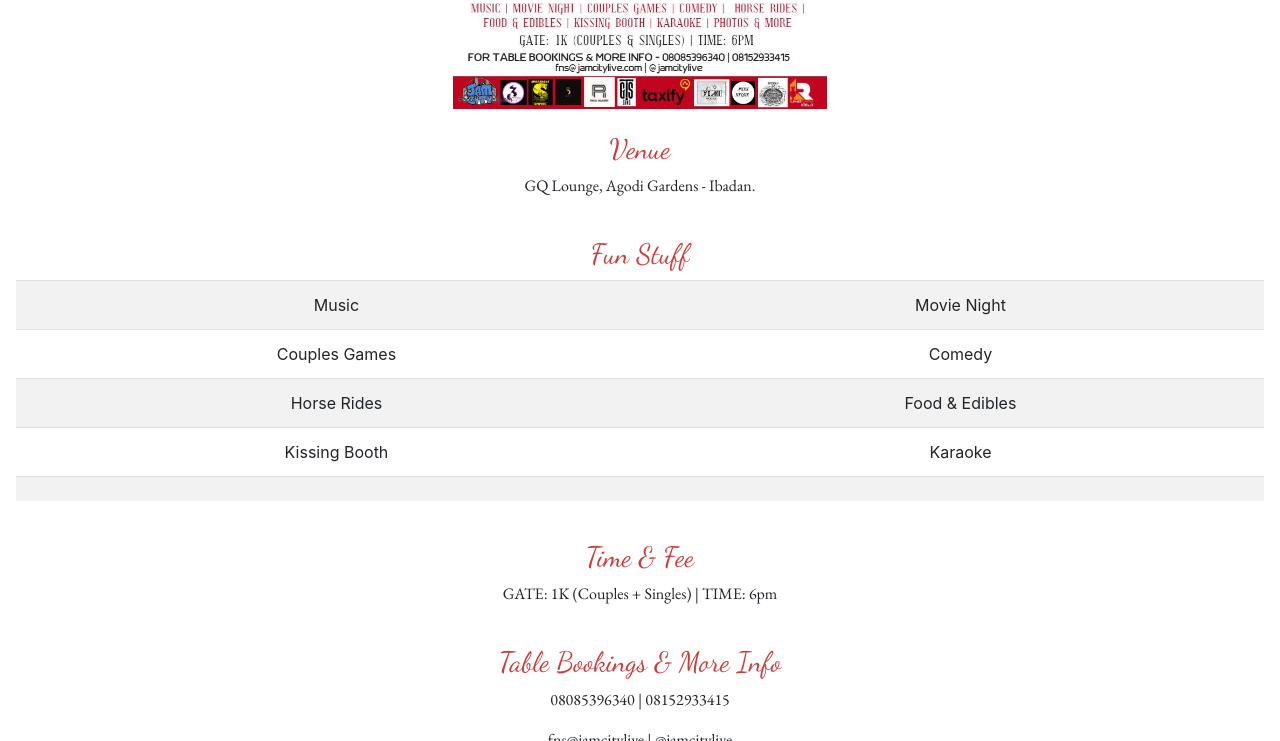
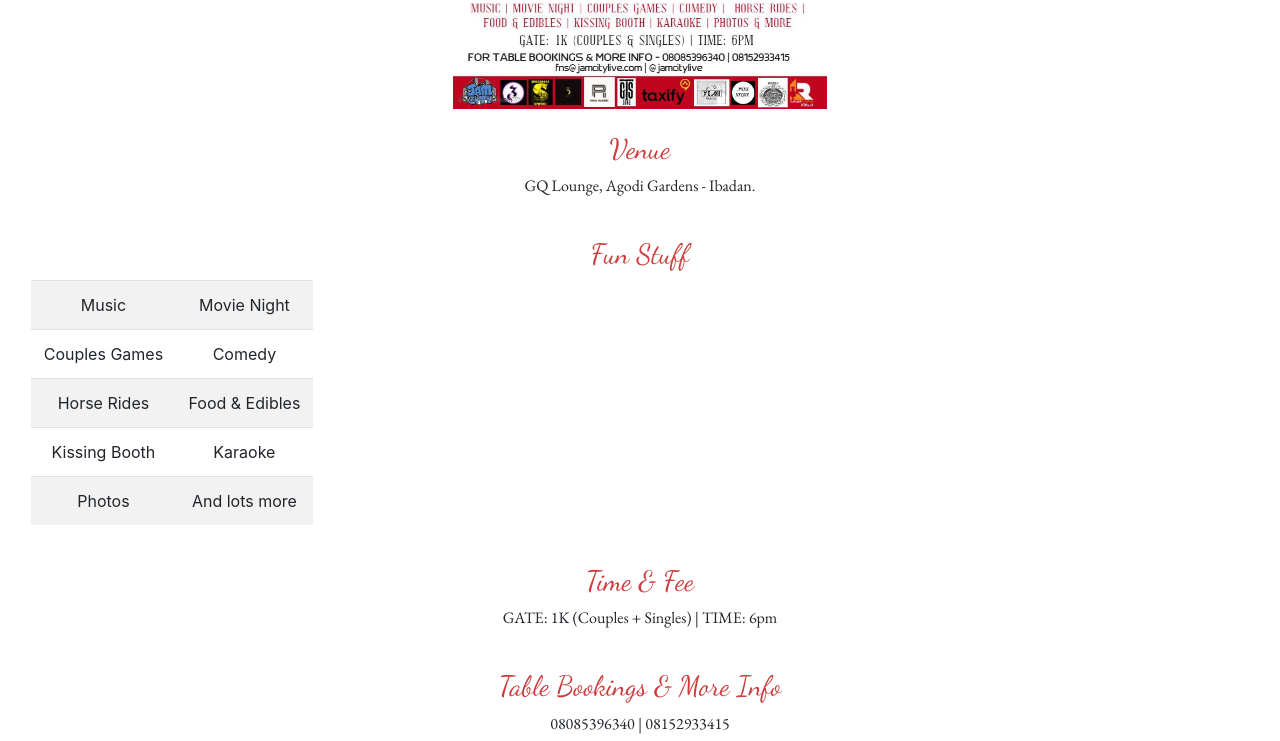
Before and after one commit to poetrique/fns-valentines, a website: page index.html in a window 1280 px wide. Shown: the part 449-1190 px from the top of the page. Drawn offline with nearby package versions, Linux system fonts and the light colour scheme.

Commit message:
building event webpage

```diff
--- a/index.html
+++ b/index.html
@@ -29,6 +29,9 @@
 
     <span class="info">
       <h3 class="key">Fun Stuff</h3>
+      <div class="container-fluid">
+        <div class="row">
+          <span class="col-sm-3">
             <table class="table table-striped">
                 <tbody>
                   <tr>
@@ -48,11 +51,14 @@
                     <td>Karaoke</td>
                   </tr>
                   <tr>
-            <td></td>
-            <td></td>
+                    <td>Photos</td>
+                    <td>And lots more</td>
                   </tr>
                 </tbody>
             </table>
+          </span>
+        </div>
+      </div>
     </span>
 
     <span class="info">
--- a/love.css
+++ b/love.css
@@ -35,6 +35,7 @@ img {
   color: #cc3c3c;
 }
 
+
 #social {
   margin: 1em;
 }
```
Lines whose indentation alone changed are shown as unchanged.
